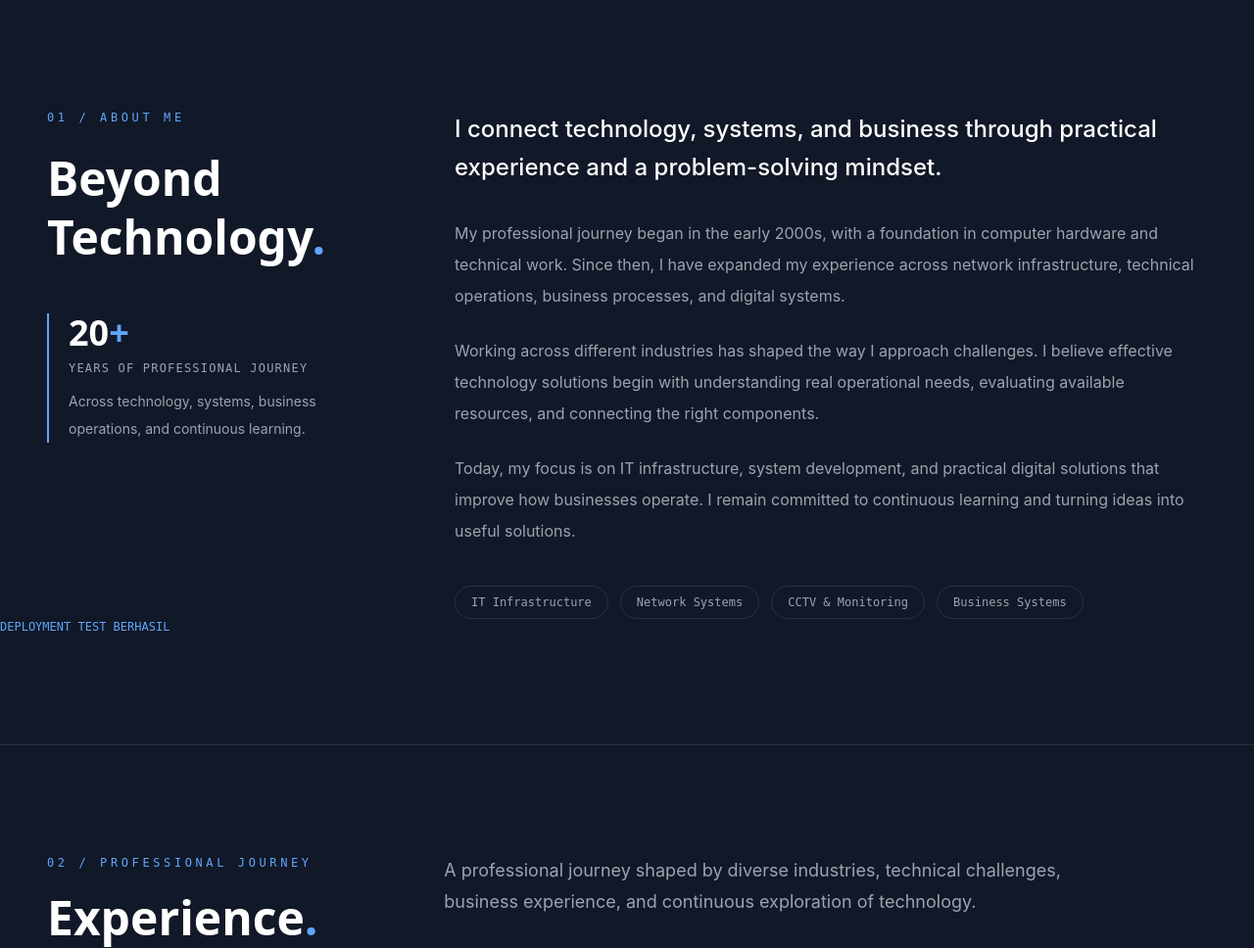
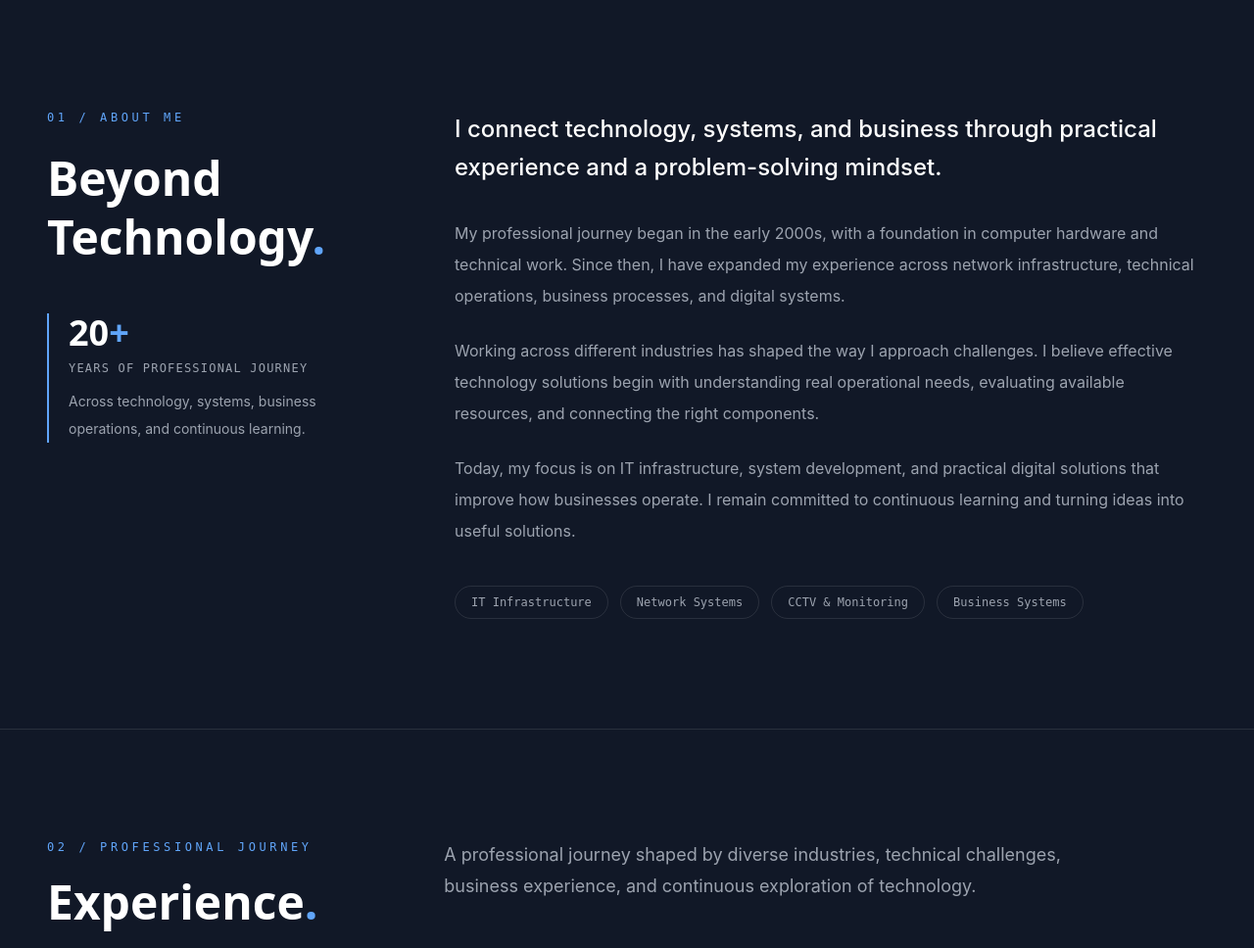
Before and after one commit to Achilles234/rikokordako-portfolio, a Laravel app: page /en in a window 1280 px wide. Shown: the part 913-1881 px from the top of the page at 98% size. Run offline with Laravel 12, Linux system fonts and the light colour scheme; style sheets or scripts are compiled from the project's sources; parts of the project's set-up code (start-up, migrations or seed data) failed here and were passed over.

Commit message:
Remove About deployment test text

```diff
--- a/resources/views/sections/about.blade.php
+++ b/resources/views/sections/about.blade.php
@@ -89,7 +89,5 @@
         </div>
 
     </div>
-<p class="theme-accent font-mono text-xs">
-    DEPLOYMENT TEST BERHASIL
-</p>
+
 </section>
```
